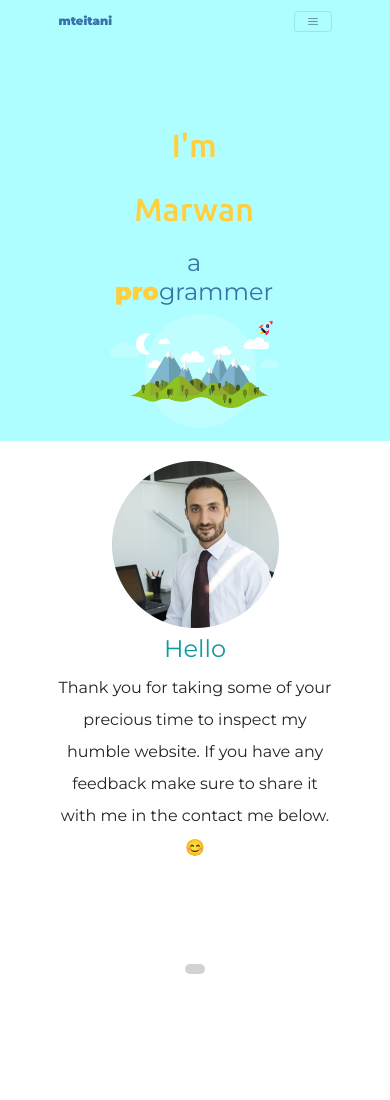
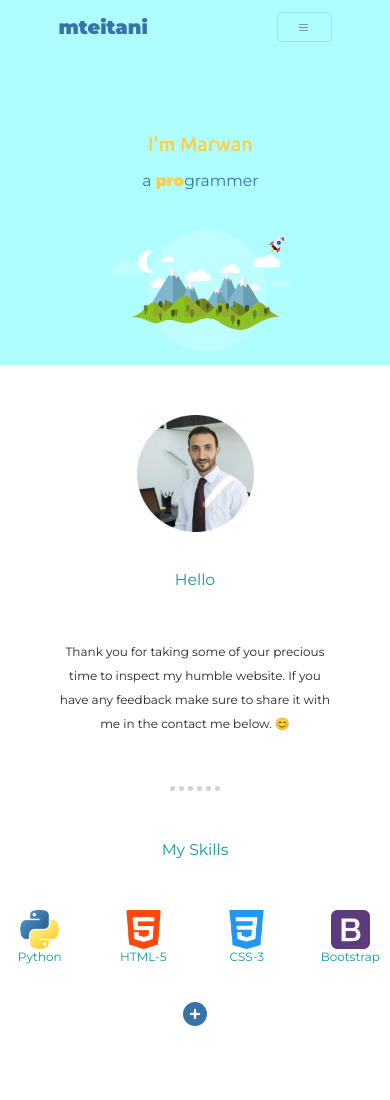
Before and after one commit to mitani88/cv, a plain HTML site: page index.html in a window 390 px wide. Shown: the top 1100 px of the page. Drawn offline with nearby package versions, Linux system fonts and the light colour scheme.

Commit message:
Add files via upload

```diff
--- a/Drum Kit/styles.css
+++ b/Drum Kit/styles.css
@@ -4,7 +4,7 @@ body {
 }
 
 h1 {
-  font-size: 5rem;
+  font-size: 3rem;
   color: #DBEDF3;
   font-family: "Arvo", cursive;
   text-shadow: 3px 0 #DA0463;
@@ -65,7 +65,7 @@ background-image: url(images/crash.png)
 .drum {
   outline: none;
   border: 10px solid #404B69;
-  font-size: 5rem;
+  font-size: 3rem;
   font-family: 'Arvo', cursive;
   line-height: 2;
   font-weight: 900;
@@ -73,8 +73,8 @@ background-image: url(images/crash.png)
   text-shadow: 3px 0 #DBEDF3;
   border-radius: 15px;
   display: inline-block;
-  width: 150px;
-  height: 150px;
+  width: 100px;
+  height: 100px;
   text-align: center;
   margin: 10px;
   background-color: white;
--- a/Simon Game/styles.css
+++ b/Simon Game/styles.css
@@ -3,11 +3,16 @@ body {
   background-color: #011F3F;
 }
 
-#level-title {
+#level-title, p {
   font-family: 'Press Start 2P', cursive;
   font-size: 3rem;
   margin: 5%;
   color: #FEF2BF;
+}
+
+p{
+  font-size: 1rem;
+  text-align: justify;
 }
 
 .container {
--- /dev/null
+++ b/css/mobile.css
@@ -0,0 +1,57 @@
+@media (max-width: 1028px) {
+  h3 {
+    font-size: 0.75rem;
+  }
+
+  hr {
+    border-width: 5px;
+    width: 50px;
+    margin: 50px auto 50px auto;
+    background-color: #fff;
+  }
+
+  .navbar .navbar-brand {
+    font-size: 5vw;
+  }
+
+  .nav-item .nav-link {
+    font-size: 0.75rem;
+    font-weight: bold;
+  }
+
+  .intro {
+    font-size: 0.75rem;
+  }
+
+  .my_image {
+    margin: 10% auto;
+    width: 30vw;
+  }
+
+  .logo {
+    width: 10vw;
+  }
+
+  .card-img-top {
+    height: 30vw;
+  }
+
+  .card-title {
+    font-size: 1.5em;
+  }
+
+  .card-row {
+    margin: 50px 100px;
+  }
+
+  .card-text {
+    font-size: 0.75rem;
+  }
+
+  .fa-circle-plus, .fa-circle-minus {
+    font-size: 1.5rem;
+  }
+.section-title{
+  margin-bottom: 50px;
+}
+}
--- a/css/styles.css
+++ b/css/styles.css
@@ -3,7 +3,7 @@ body {
 }
 
 h1 {
-  font-size: 4rem;
+  font-size: 5vw;
   /*6.625rem; /* 100% = 16px */
   /* 1em = 16px */
   color: #ffcf3f;
@@ -12,14 +12,19 @@ h1 {
 }
 
 h2 {
-  font-size: 3.5rem;
+  font-size: 4vw;
   color: #11999E;
   font-weight: normal;
 }
 
+.pro {
+  font-size: 4vw;
+  color: #ffcf3f;
+}
+
 h3 {
   color: #11999E;
-  font-size: 1rem;
+  font-size: 1.25rem;
 }
 
 p {
@@ -39,8 +44,8 @@ a:hover {
 hr {
   border-color: #524A4E;
   border-style: dotted none none;
-  border-width: 10px;
-  width: 5%;
+  border-width: 20px;
+  width: 100px;
   margin: 100px auto 100px auto;
   background-color: #fff;
 }
@@ -52,6 +57,7 @@ hr {
 .intro {
   width: 70%;
   margin: auto;
+  font-size: 1.5rem;
 }
 
 .container-fluid {
@@ -59,7 +65,7 @@ hr {
 }
 
 .nav-item .nav-link {
-  font-size: 1rem;
+  font-size: 1.5rem;
 }
 
 .navbar-nav .nav-item {
@@ -69,19 +75,21 @@ hr {
 
 .programmer {
   color: #3773a6;
+  margin-bottom: 40px;
 }
 
-.pro {
-  font-size: 3.5rem;
-  color: #ffcf3f;
+.hamburger{
+  width: 20%;
+  height: 30px;
+  padding: auto;
 }
+
 
 .navbar .navbar-brand {
   font-size: 3vw;
   font-weight: bold;
   color: #3773a6;
 }
-
 .navbar .navbar-brand:hover {
   color: #3773a6;
   cursor: default;
@@ -113,35 +121,32 @@ hr {
 .profile {
   margin: 3% auto;
 }
+.section-title{
+  margin-bottom: 100px;
+}
+/* .skills {
 
-.skills {
+  padding: 50px 50px;
+} */
 
-  padding: 50px 0;
+.my_image {
+  margin: 10% auto;
+  width: 15vw;
 }
 
-.my-skills {
-  margin-bottom: 50px;
-}
-
-.my_image {
-  margin: 2% auto;
-}
-.row{
-  margin-right: 0;
-}
 .logo {
-  width: 4.5rem;
+  width: 8vw;
   margin-bottom: 2%;
 }
 
 .fa-circle-plus, .fa-circle-minus {
   color: #3773a6;
-  margin: 5% auto;
+  margin: 10% auto;
+  font-size: 3rem;
 }
 /************* CARDS *************/
 .card-row{
   text-align: center;
-  margin: 100px;
 }
 .card-img-top{
   height: 200px;
@@ -191,14 +196,3 @@ hr {
 .copy-right {
   color: #000B49;
 }
-@media (max-width: 1028px) {
-    h1{
-      font-size: 2rem;
-    }
-    h2, .pro, .project-title{
-      font-size: 1.5rem;
-    }
-    p{
-      font-size: 1rem;
-    }
-}
--- a/index.html
+++ b/index.html
@@ -4,6 +4,8 @@
 <head>
   <meta charset="UTF-8">
   <title>Marwan Itani</title>
+  <meta name="viewport" content="width=device-width, initial-scale=1.0">
+
   <link rel="icon" href="favicon.ico">
   <!--        GOOGLE FONTS-->
   <link rel="preconnect" href="https://fonts.googleapis.com">
@@ -18,6 +20,7 @@
   <script src="https://kit.fontawesome.com/1422f5a84a.js" crossorigin="anonymous"></script>
   <!--MY CSS-->
   <link rel="stylesheet" href="css/styles.css">
+  <link rel="stylesheet" href="css/mobile.css">
 
 </head>
 
@@ -26,8 +29,8 @@
     <!-- ********Nav******** Bar -->
     <div class="container-fluid">
       <nav class="navbar navbar-expand-lg navbar-light">
-        <a class="navbar-brand" href="#">mteitani</a>
-        <button class="navbar-toggler" type="button" data-toggle="collapse" data-target="#navbarTogglerDemo03" aria-controls="navbarTogglerDemo03" aria-expanded="false" aria-label="Toggle navigation">
+        <a class="navbar-brand brand" href="#">mteitani</a>
+        <button class="navbar-toggler hamburger" type="button" data-toggle="collapse" data-target="#navbarTogglerDemo03" aria-controls="navbarTogglerDemo03" aria-expanded="false" aria-label="Toggle navigation">
           <span class="navbar-toggler-icon"></span>
         </button>
         <div class="collapse navbar-collapse" id="navbarTogglerDemo03">
@@ -50,7 +53,7 @@
             <h1 class="text-center">I'm Marwan</h1>
             <h2 class="programmer text-center">a <span class="pro"><strong>pro</strong></span>grammer
             </h2>
-            <img class="img-fluid rounded mx-auto d-block" src="images/summer.png" alt="mountain-img">
+            <img class="img-fluid rounded mx-auto d-block mountain" src="images/summer.png" alt="mountain-img">
           </div>
         </div>
       </div>
@@ -59,15 +62,15 @@
   <!--        MIDDLE-SECTION-->
   <section id="MIDDLE-CONTAINER">
     <div class="profile">
-      <img class="my_image img-fluid" src="images/marwan_pic.png" alt="profile-pic">
-      <h2>Hello</h2>
+      <img class="my_image" src="images/marwan_pic.png" alt="profile-pic">
+      <h2 class="section-title">Hello</h2>
       <p class="intro">Thank you for taking some of your precious time to inspect my humble website.
         If you have any feedback make sure to share it with me in the contact me below. 😊</p>
     </div>
     <hr>
     <!-- ******** My Skills ********** -->
     <div class="skills">
-      <h2 class="my-skills" id="myskills">My Skills</h2>
+      <h2 class="section-title" id="myskills">My Skills</h2>
       <div class="row">
         <div class="col-3">
           <img class="logo img-fluid" src="images/python.png" alt="python-sticker">
@@ -112,9 +115,9 @@
       </div>
     </div>
     <hr>
-    <h2 id="myprojects">My Projects</h2>
+    <h2 class="section-title" id="myprojects">My Projects</h2>
     <div class="card-row row row-cols-1 row-cols-md-2 g-4">
-      <div class="col">
+      <div class="col-lg-3">
         <div class="card h-100">
           <a href="TinDog\Tindog.html"><img src="images\tindog.png" class="card-img-top" alt="TinDog"></a>
           <div class="card-body">
@@ -123,7 +126,7 @@
           </div>
         </div>
       </div>
-      <div class="col">
+      <div class="col-lg-3">
         <div class="card h-100">
           <a href="Dicee Challenge\dicee.html"><img src="images\dice_image.jpg" class="card-img-top" alt="dice"></a>
           <div class="card-body">
@@ -132,7 +135,7 @@
           </div>
         </div>
       </div>
-      <div class="col">
+      <div class="col-lg-3">
         <div class="card h-100">
           <a href="Drum Kit\drumKit.html"><img src="images\drumss.png" class="card-img-top" alt="drums"></a>
           <div class="card-body">
@@ -141,9 +144,7 @@
           </div>
         </div>
       </div>
-    </div>
-    <div class="card-row row row-cols-1 row-cols-md-2 g-4">
-      <div class="col">
+      <div class="col-lg-3">
         <div class="card h-100">
           <a href="Simon Game\index.html"><img src="images\simon.png" class="card-img-top" alt="simon"></a>
           <div class="card-body">
@@ -153,6 +154,7 @@
         </div>
       </div>
     </div>
+
     <!-- <div class="row">
       <div class="col-lg-4 col-md-6">
         <h1 class="project-title">TinDog</h1>
```
Also changed, not shown: Drum Kit/drumKit.html (+1 -0 lines), Simon Game/index.html (+8 -2 lines).
